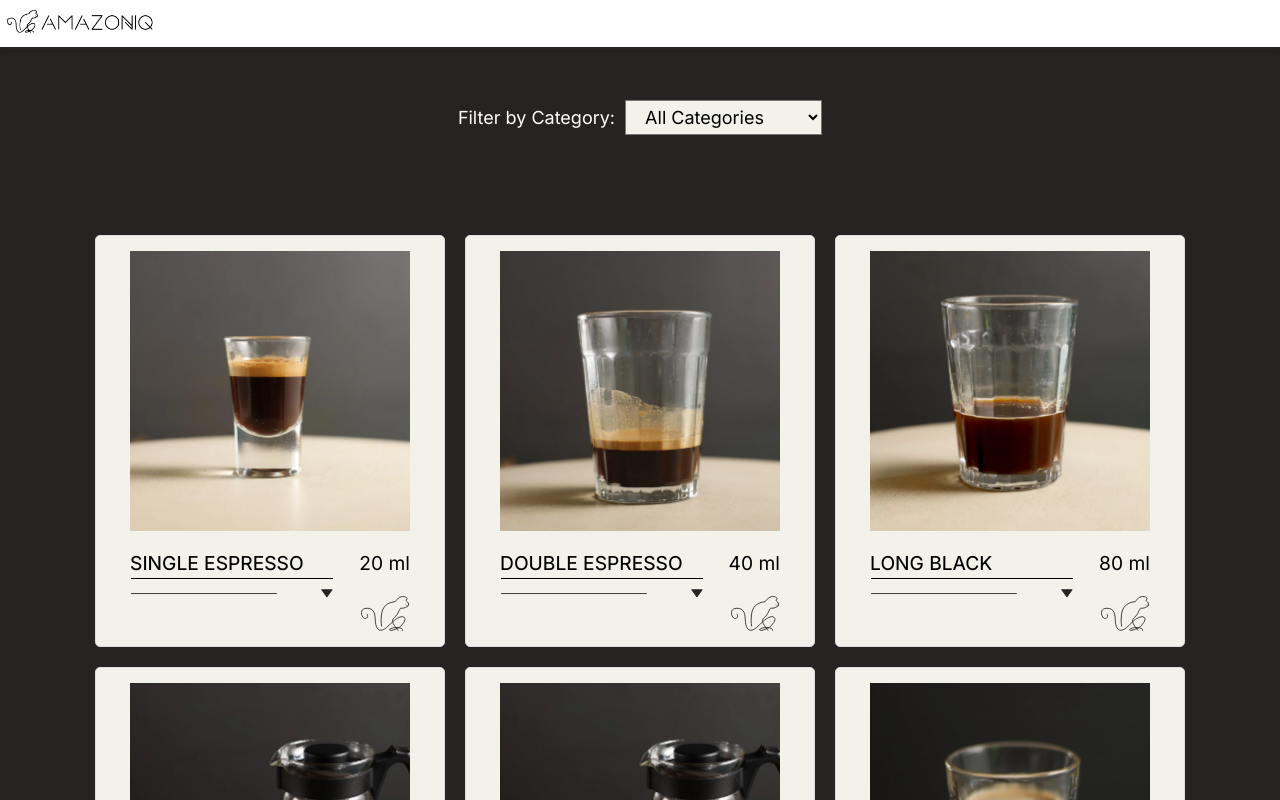
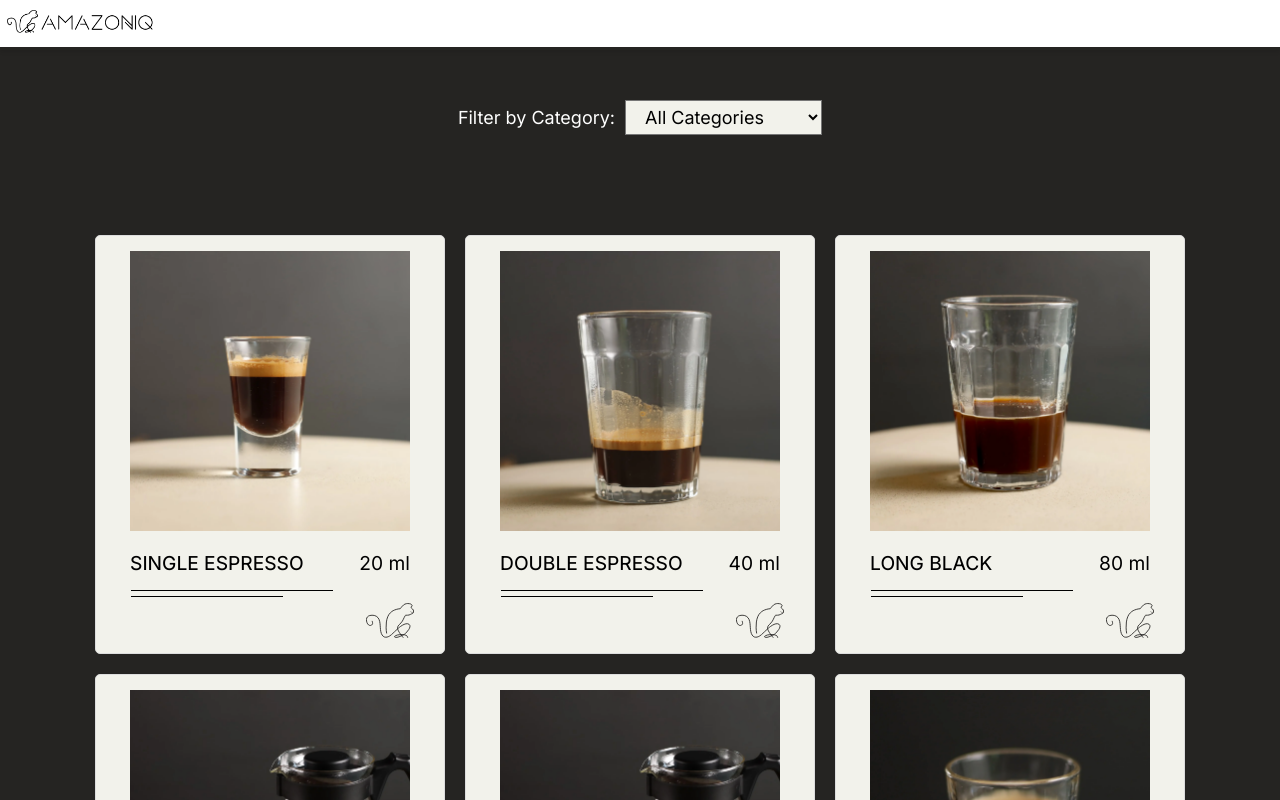
Before and after one commit to Cibuta562/amazoniq, a React (Create React App) app: page /under-construction/meniu in a window 1280 px wide. Shown: the top 800 px of the page. Built offline with nearby package versions, Linux system fonts and the light colour scheme.

Commit message:
update dropdown preview v4

```diff
--- a/package.json
+++ b/package.json
@@ -10,6 +10,7 @@
     "react-dom": "^18.3.1",
     "react-router-dom": "^6.26.0",
     "react-scripts": "5.0.1",
+    "sass": "^1.77.8",
     "web-vitals": "^2.1.4"
   },
   "scripts": {
--- a/src/components/ProductContainer.css
+++ b/src/components/ProductContainer.css
@@ -12,32 +12,28 @@
 }
 
 
-.product-description {
-    opacity: 0;
-    max-height: 0;
-    overflow: hidden;
-    transition: max-height 0.5s ease, opacity 0.3s ease, margin-top 0.3s ease; /* Smooth transitions */
-    margin-left: 20px;
-    margin-right: 120px;
-    margin-top: -5px;
-}
+/*.product-description {*/
+/*    max-height: 0;*/
+/*    overflow: hidden;*/
+/*    !*transition: max-height 0.5s ease, opacity 0.3s ease, margin-top 0.3s ease; !* Smooth transitions *!*!*/
 
-.product-description-visible {
-    opacity: 1;
-    max-height: 200px;
-    margin-top: 10px;
-}
+/*}*/
 
-.product-description.product-description-visible {
-    transition: max-height 0.5s ease, opacity 0.3s ease-in, margin-top 0.3s ease-in;
-}
+/*.product-description-visible {*/
+/*    opacity: 1;*/
+/*    max-height: 200px;*/
+/*    margin-top: 10px;*/
+/*}*/
+
+/*.product-description.product-description-visible {*/
+/*    transition: max-height 0.5s ease, opacity 0.3s ease-in, margin-top 0.3s ease-in;*/
+/*}*/
 
 .product-description {
     font-size: 1em;
     color: #000000;
-    margin-left: 20px;
-    margin-right: 120px;
     text-align: left;
+    margin: 2px 120px 2px 10px;
 }
 
 
@@ -50,9 +46,21 @@
     width: 202px; /* Make the div stretch to the full width of its container */
     height: 1px; /* Set the height of the div */
     background-color: black;
-    margin-top: -7px; /* Adjust margin if necessary */
+    margin-top: 5px; /* Adjust margin if necessary */
     box-sizing: border-box; /* Includes padding and border in the element's total width and height */
     margin-right: 77px;
+}
+
+.decoration-line-top2 {
+    background-size: cover; /* Ensures the image covers the entire element */
+    background-repeat: no-repeat; /* Prevents the image from repeating */
+    background-position: center; /* Centers the image within the element */
+    width: 152px; /* Make the div stretch to the full width of its container */
+    height: 1px; /* Set the height of the div */
+    background-color: black;
+    margin-top: 5px; /* Adjust margin if necessary */
+    box-sizing: border-box; /* Includes padding and border in the element's total width and height */
+    margin-right: 127px;
 }
 
 
@@ -63,10 +71,12 @@
     background-position: center; /* Centers the image within the element */
     width: 202px; /* Make the div stretch to the full width of its container */
     height: 10px; /* Set the height of the div */
-    margin-top: -7px; /* Adjust margin if necessary */
+    margin-top: 2px; /* Adjust margin if necessary */
     box-sizing: border-box; /* Includes padding and border in the element's total width and height */
-    margin-right: 28px;
+    margin-right: 77px;
 }
+
+
 
 .decoration-line-bottom-active{
     background-image: url("../assets/Dropdown OPEN.svg"); /* Your background image */
@@ -74,14 +84,16 @@
     background-repeat: no-repeat; /* Prevents the image from repeating */
     width: 200px; /* Make the div stretch to the full width of its container */
     height: 12px;
-    margin-top: -12px; /* Adjust margin if necessary */
+    margin-top: 2px; /* Adjust margin if necessary */
     margin-right: 30px;
+    margin-left: 10px;
     box-sizing: border-box; /* Includes padding and border in the element's total width and height */
 }
 
 .logo-bottom{
     /*top: 350px;*/
     /*left: 78%;*/
+    margin-left: 240px;
     height: 35px;
     width: 48px;
     /*position: absolute;*/
--- a/src/components/ProductContainer.js
+++ b/src/components/ProductContainer.js
@@ -1,10 +1,13 @@
-import React, {useState} from 'react';
+import React, {useEffect, useRef, useState} from 'react';
 import './ProductContainer.css';
+import "./ProductContainer.sass"
 import logo from "../assets/40x40 coal.svg"
 
 const Product = ({ name, price, description, image }) => {
 
     const [isDescriptionVisible, setIsDescriptionVisible] = useState(false);
+    const [ulHeight, setUlHeight] = useState('0px');
+    const ulRef = useRef(null);
 
     const toggleDescription = () => {
         setIsDescriptionVisible(prevState => {
@@ -19,6 +22,17 @@ const Product = ({ name, price, description, image }) => {
     };
 
 
+    useEffect(() => {
+        if (ulRef.current) {
+            if (isDescriptionVisible) {
+                setUlHeight(`${ulRef.current.scrollHeight + 1}px`);
+            } else {
+                setUlHeight('0px');
+            }
+        }
+    }, [isDescriptionVisible]);
+
+
 
 
     return (
@@ -31,16 +45,31 @@ const Product = ({ name, price, description, image }) => {
                 <h3 className="product-name">{name}</h3>
                 <p className="product-price">{price}</p>
             </div>
-            <div className="decoration-div-top">
             <div className="decoration-line-top"></div>
+            {/*/!*<div className="decoration-line-top"></div>*!/*/}
+            {/*/!*</div>*!/*/}
+            {/*/!*<div onClick={toggleDescription} className="bottom-flex">*!/*/}
+            {/*<div*/}
+            {/*    className={`decoration-line-bottom ${isDescriptionVisible ? 'hidden' : ''}`}*/}
+            {/*    onClick={toggleDescription}*/}
+            {/*></div>*/}
+            <div className="decoration-line-top2"></div>
+            <div
+                className={`wrapper wrapper1 ${isDescriptionVisible ? 'active' : ''}`}
+                id="wrapper"
+                onClick={toggleDescription}
+            >
+                <p className="click-text">
+                     <span className="arrow"></span>
+                </p>
+                <div className="div-desc" ref={ulRef} style={{ height: ulHeight }}>
+                    <p className="product-description">
+                        {description}
+                    </p>
+                    <div className="decoration-line-bottom-active" onClick={toggleDescription}></div>
+                </div>
             </div>
-            <p className={`product-description ${isDescriptionVisible ? 'product-description-visible' : ''}`}>
-                {description}
-            </p>
-            <div onClick={toggleDescription} className="bottom-flex">
-            <div className={`decoration-line-bottom ${isDescriptionVisible ? 'decoration-line-bottom-active' : ''}`}></div>
                 <img className="logo-bottom" src={logo} alt="arrow-lipsa"/>
-            </div>
         </div>
     );
 };
--- /dev/null
+++ b/src/components/ProductContainer.sass
@@ -0,0 +1,83 @@
+
+
+
+//.product
+//
+//  .decoration-line-bottom
+//    opacity: 1
+//    transition: opacity 0.5s ease // Smooth transition for opacity
+//
+//    &.hidden
+//      opacity: 0
+
+
+
+.wrapper
+  margin: -5px auto
+  width: 300px
+  display: block
+  text-align: center
+  transition: 0.1s ease
+  &.active
+    .arrow
+      transform: rotate(45deg) translate(-5px,-5px)
+      &:before
+        transform: translate(10px,0)
+      &:after
+        transform: rotate(90deg) translate(10px,0)
+    .div-desc
+      opacity: 1
+
+
+
+
+
+.arrow
+  width: 10px
+  height: 10px
+  display: inline-block
+  position: relative
+  bottom: -5px
+  left: -80px
+  transition: 0.4s ease
+  margin-top: -3px
+  text-align: left
+  transform: rotate(45deg)
+  float: right
+  //&:before, &:after
+  //  position: absolute
+  //  content: ''
+  //  display: inline-block
+  //  width: 12px
+  //  height: 2px
+  //  background-color: #000000
+  //  transition: 0.4s ease
+  &:after
+    position: absolute
+    transform: rotate(90deg)
+    top: -5px
+    left: 5px
+
+.click-text
+  display: block
+  text-align: left
+  padding: 0 12px 16px
+  margin: 0
+  cursor: pointer
+  color: rgba(0, 0, 0, 0.72)
+  transition: 0.15s ease
+  &:hover
+    color: rgb(0, 0, 0)
+
+
+.logo-bottom
+  transition: 0.15s ease
+
+.div-desc
+  padding: 0
+  margin: 0
+  height: 0
+  overflow: hidden
+  opacity: 0
+  transition: 0.4s ease
+  color: #252422
```
Also changed, not shown: 1 other file (tests, documents, lock files or other folders).
